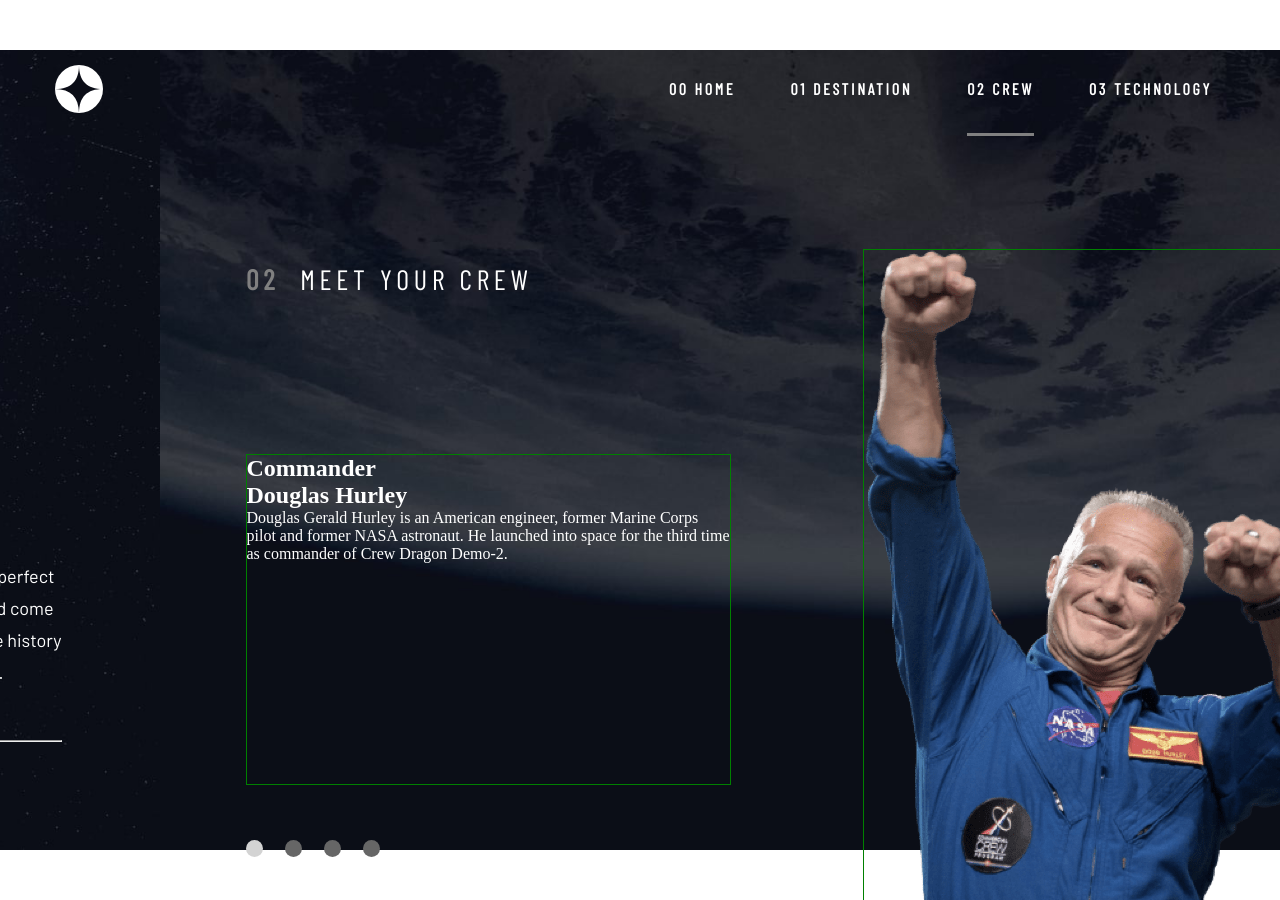
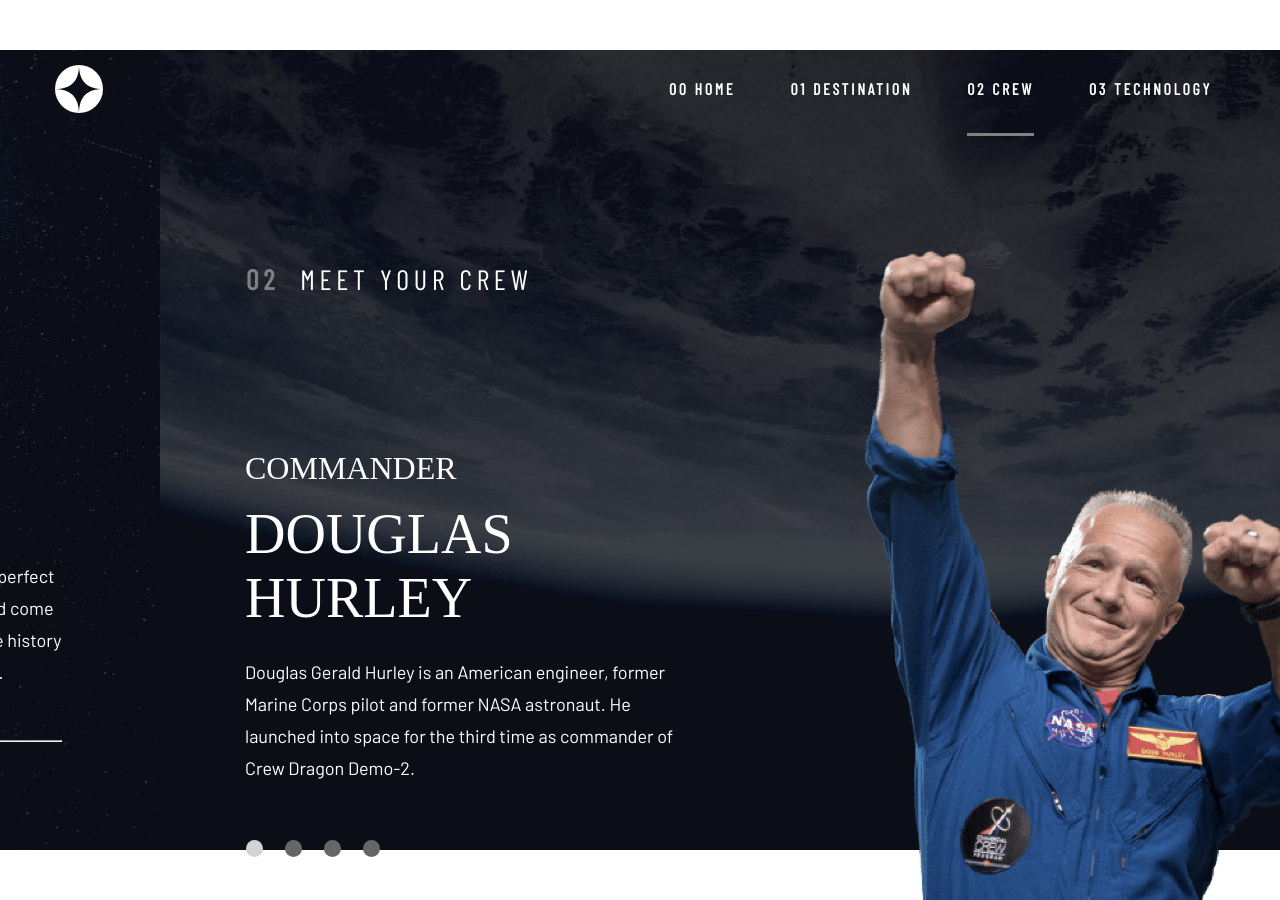
Before and after one commit to JorchRL/spaceTourism-website, a React (Create React App) app: page / in a window 1280 px wide. Shown: the top 900 px of the page. Built offline with nearby package versions, Linux system fonts and the light colour scheme; a web font is replaced by a local one.

Commit message:
Finish crew slides layout

```diff
--- a/src/pages/crew.scss
+++ b/src/pages/crew.scss
@@ -84,20 +84,58 @@
         }
 
         .imgContainer {
-          outline: 1px solid green;
+          // outline: 1px solid green;
           position: relative;
-          bottom: -102px;
-          left: 562px;
+          bottom: -50px;
+          left: 572px;
+          width: 500px;
+          height: 800px;
+
+          img {
+            // width: 100%;
+            // height: 100%;
+            position: absolute;
+            bottom: 0px;
+            right: 0px;
+          }
 
           // TODO fine tune placement of each slide individually :(
         }
         .infoContainer {
           position: relative;
-          outline: 1px solid green;
-          left: -569px;
-          top: 119px;
-          width: 483px;
+          // outline: 1px solid green;
+          left: -560px;
+          top: 114px;
+          width: 490px;
           height: 329px;
+
+          .role {
+            font-family: $regularHeadingFont;
+            text-transform: uppercase;
+            font-weight: 100;
+            font-size: $heading4Size;
+            margin-bottom: 15px;
+          }
+
+          .name {
+            text-transform: uppercase;
+            font-weight: 100;
+            font-family: $regularHeadingFont;
+            font-size: $heading3Size;
+            margin-bottom: 26px;
+          }
+
+          .bio {
+            font-family: $regularTextFont;
+            font-size: $bodyTextSize;
+            font-weight: 100;
+            padding-right: 30px;
+            line-height: 32px;
+
+            &:hover {
+              opacity: 0;
+            }
+          }
         }
       }
     }
```
